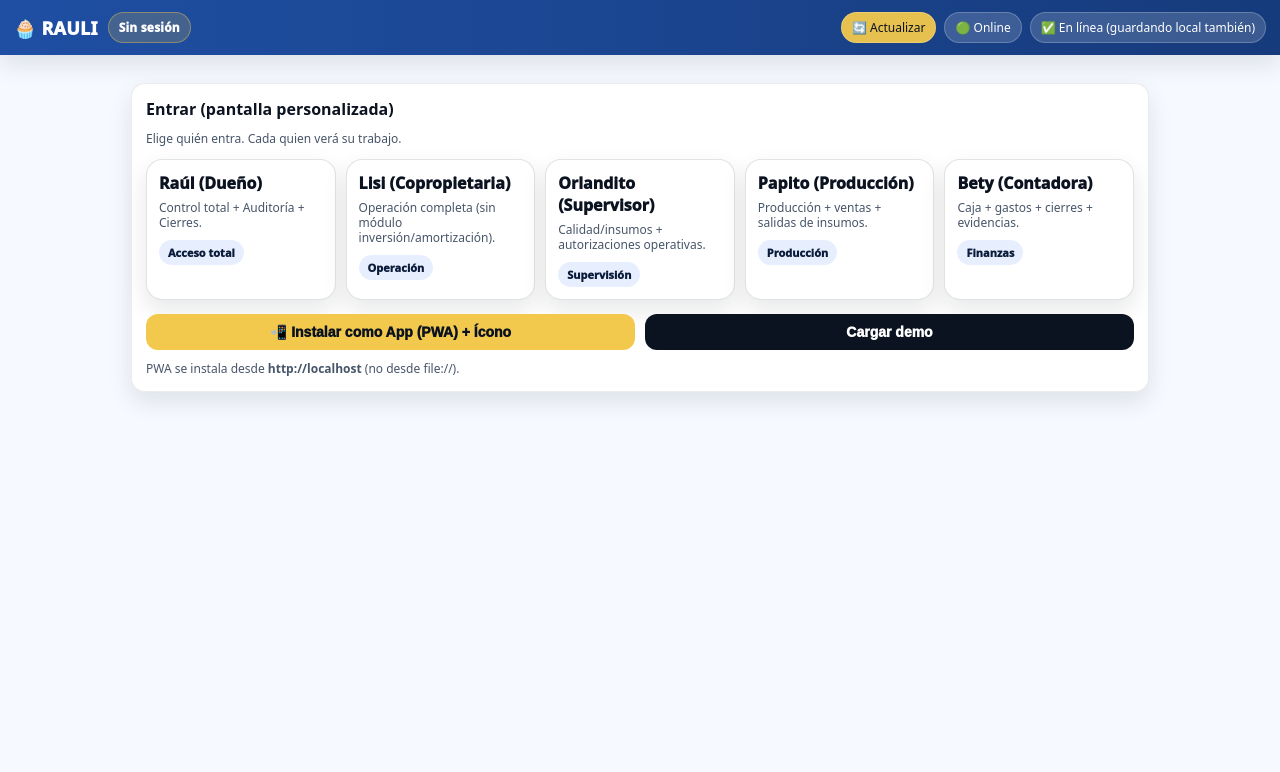
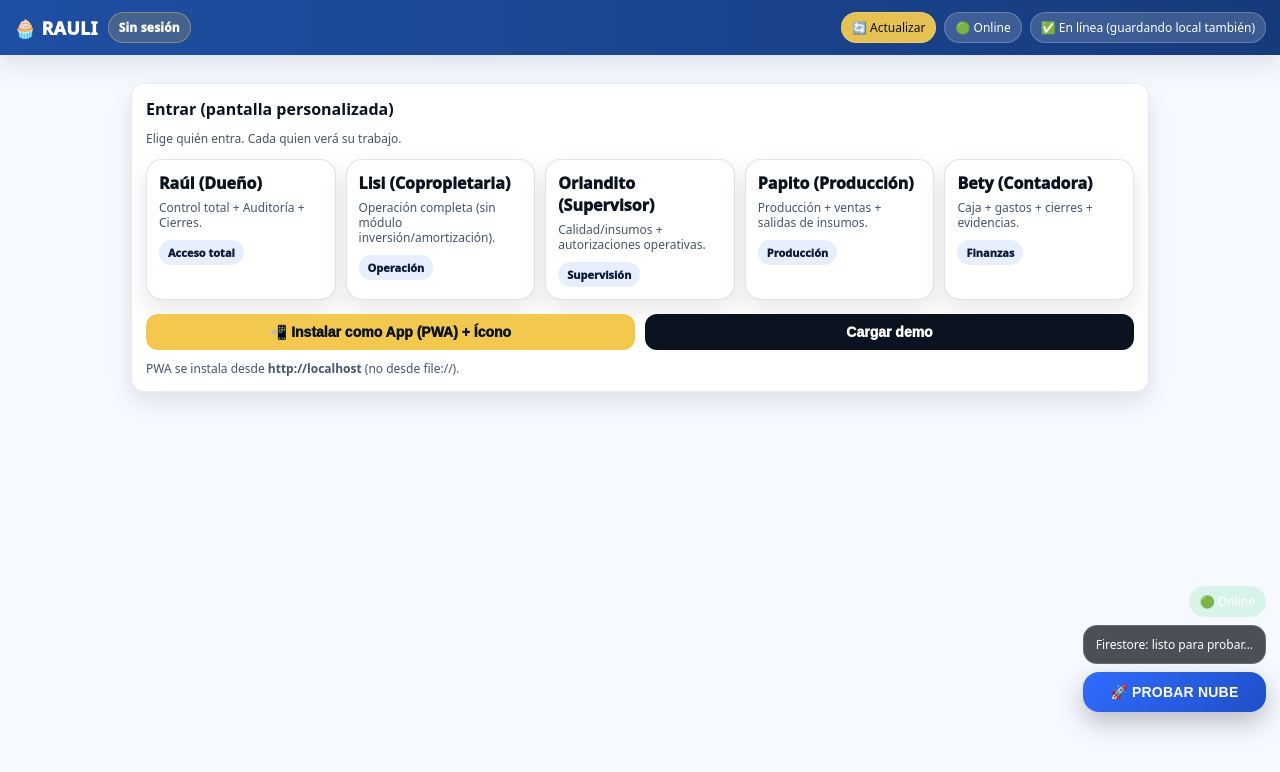
Before and after one commit to mramirezraul71/rauli-app, a plain HTML site: page rauli.html in a window 1280 px wide. Drawn offline with Linux system fonts and the light colour scheme.

Commit message:
Update rauli.html

```diff
--- a/rauli.html
+++ b/rauli.html
@@ -1628,6 +1628,66 @@ self.addEventListener("fetch",(e)=>{
   const app = initializeApp(firebaseConfig);
   const auth = getAuth(app);
   const db = getFirestore(app);
+// ✅ BOTÓN FLOTANTE PARA PROBAR ESCRITURA EN FIRESTORE (sin F12)
+(function createProbeUI() {
+  const wrap = document.createElement("div");
+  wrap.style.cssText = `
+    position:fixed; right:14px; bottom:88px; z-index:99999;
+    display:flex; flex-direction:column; gap:8px; align-items:flex-end;
+    font: 12px system-ui, -apple-system, Segoe UI, Roboto, Arial;
+  `;
+
+  const status = document.createElement("div");
+  status.textContent = "Firestore: listo para probar…";
+  status.style.cssText = `
+    padding:10px 12px; border-radius:14px;
+    background:rgba(10,14,22,.72); color:#fff;
+    border:1px solid rgba(255,255,255,.16); backdrop-filter: blur(8px);
+    max-width: 260px;
+  `;
+
+  const btn = document.createElement("button");
+  btn.textContent = "🚀 PROBAR NUBE";
+  btn.style.cssText = `
+    padding:12px 14px; border-radius:16px; border:0; cursor:pointer;
+    font-weight:800; letter-spacing:.2px;
+    background:linear-gradient(135deg,#2f6cff,#1f4fc9);
+    color:#fff; box-shadow: 0 10px 26px rgba(0,0,0,.25);
+  `;
+
+  const badge = document.createElement("div");
+  const paint = () => {
+    badge.textContent = navigator.onLine ? "🟢 Online" : "🔴 Offline";
+    badge.style.cssText = `
+      padding:6px 10px; border-radius:999px;
+      background:${navigator.onLine ? "rgba(46,204,113,.15)" : "rgba(231,76,60,.15)"};
+      color:#fff; border:1px solid rgba(255,255,255,.14);
+    `;
+  };
+  window.addEventListener("online", paint);
+  window.addEventListener("offline", paint);
+  paint();
+
+  btn.onclick = async () => {
+    status.textContent = "Probando… escribiendo en Firestore…";
+    try {
+      await addDoc(collection(db, "business", "rauli", "events"), {
+        type: "test",
+        desc: "Prueba Firestore OK (creado desde botón flotante)",
+        clientTime: Date.now(),
+        createdAt: serverTimestamp()
+      });
+      status.textContent = "✅ ¡Listo! Firestore escribió. Ve a Firebase > Datos.";
+    } catch (e) {
+      status.textContent = "❌ Error escribiendo: " + (e?.message || e);
+    }
+  };
+
+  wrap.appendChild(badge);
+  wrap.appendChild(status);
+  wrap.appendChild(btn);
+  document.body.appendChild(wrap);
+})();
 
   // ✅ Offline-first (Firestore guarda local y sincroniza luego)
   try { await enableIndexedDbPersistence(db); } catch (e) {}
```
